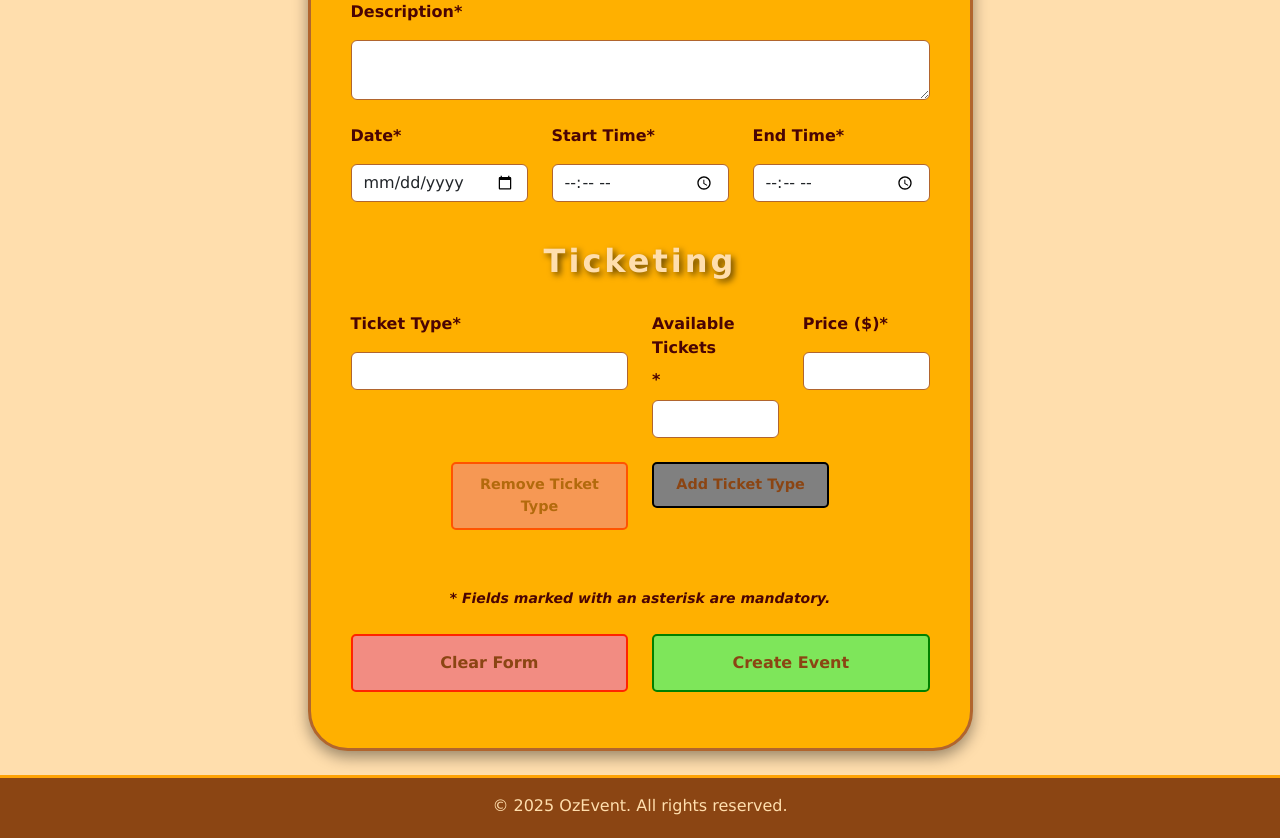
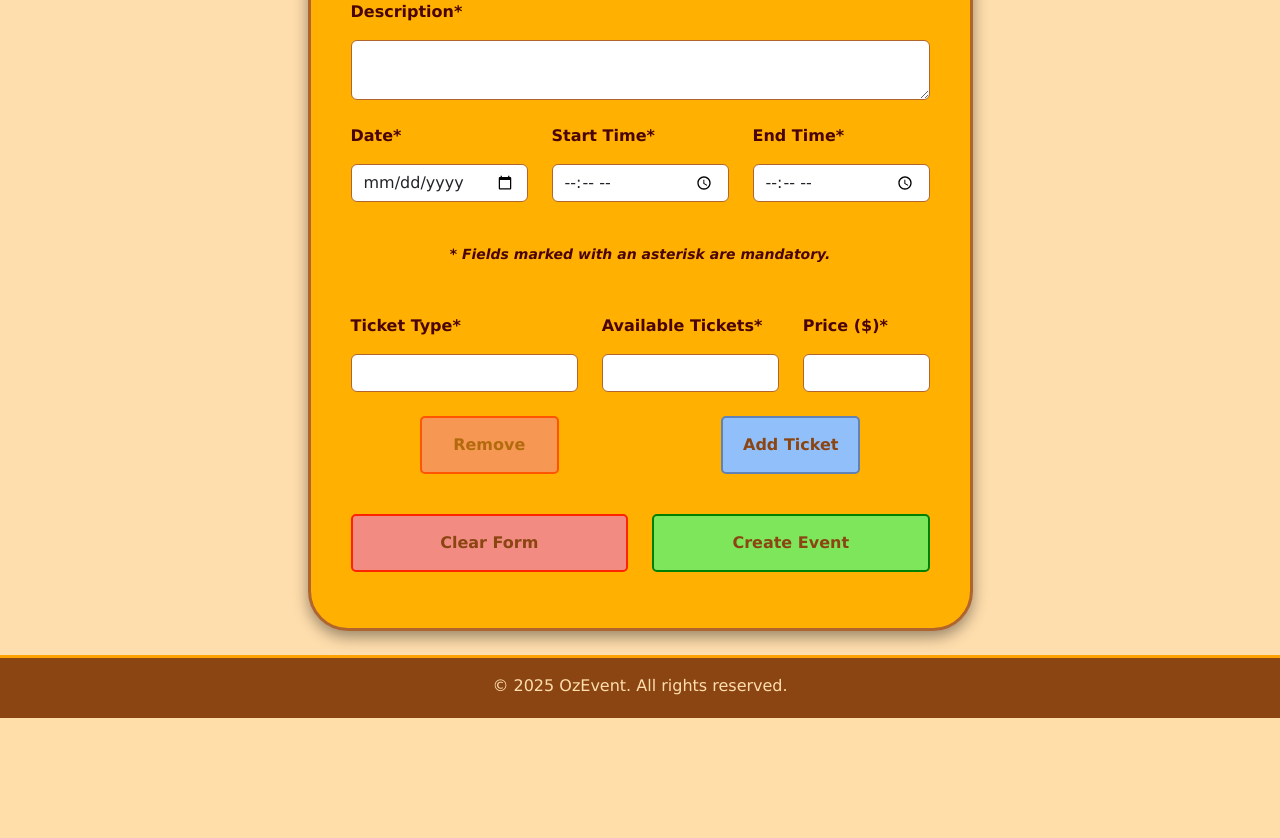
Before and after one commit to qarigby/IAB-207_A3_GRP-16, a Flask app: page /events/create in a window 1280 px wide. Shown: the part 753-1591 px from the top of the page. After the commit the page ends 1471 px from the top, so only its background shows below. Run offline with Flask 3, Linux system fonts and the light colour scheme; the visitor is signed in with stand-in values (Sample User, id 1); data comes from the database, SQL or seed files in the repository; some libraries are stand-ins or nearby versions.

Commit message:
Styling event creation form

```diff
--- a/a3_group_16/ozevent/static/style/main.css
+++ b/a3_group_16/ozevent/static/style/main.css
@@ -270,7 +270,9 @@ body {
 #buyTicketsBtn,
 #signOutBtn,
 #cancelBtn,
-#proceedBtn {
+#proceedBtn,
+#addTicketBtn,
+#removetTicketBtn {
     color: #8B4513;
     padding: 10px 20px;
     font-size: 1rem;
@@ -280,23 +282,27 @@ body {
     transition: all 0.5s ease;
 }
 
-#saveDraftBtn {
+#saveDraftBtn,
+#addTicketBtn {
     background: #90BFF9;
     border: 2px solid #6082B6;
 }
 
-#saveDraftBtn:hover {
+#saveDraftBtn:hover,
+#addTicketBtn:hover {
     background: #6495ED;
     color: white;
 }
 
 #discardEventBtn,
+#removeTicketBtn,
 #signOutBtn {
     background: #F28C82;
     border: 2px solid #FF2400;
 }
 
 #discardEventBtn:hover,
+#removeTicketBtn:hover,
 #signOutBtn:hover {
     background: #E34234;
     color: white;
@@ -616,31 +622,9 @@ background: #4CBB17;
     box-shadow: 0 0 8px rgba(0,0,0,0.08);
 }
 
-#remove-ticket {
-    background: #F28C82;
-    border: 2px solid #FF2400;
-}
+
 
 #remove-ticket:hover{
     background: #E34234;
     color: white;
 }
-
-#add-ticket {
-    background: grey;
-    border: 2px solid black;
-}
-
-#add-ticket:hover {
-    background: darkgray;
-    color: black;
-}
-
-#remove-ticket,
-#add-ticket {
-    font-size: 0.9rem;
-    font-weight: 600;
-    border-radius: 5px;
-    padding: 10px;
-    transition: all 0.5s ease;
-}
--- a/a3_group_16/ozevent/templates/events/create.html
+++ b/a3_group_16/ozevent/templates/events/create.html
@@ -104,21 +104,27 @@
                             </div>
                         </div>
 
-                        <!-- Ticketing Section -->
-                        <h3 class="form-subtitle pt-3 pb-4 text-center">Ticketing</h3>
+                        <!-- Mandatory Fields Disclaimer -->
+                        <div class="form-group row mt-3 mb-5">
+                            <div class="col-12 text-center">
+                                <small class="fst-italic">
+                                    <strong>*</strong> Fields marked with an asterisk are mandatory.
+                                </small>
+                            </div>
+                        </div>
 
                         <!-- Allowing for multiple ticket types per event -->
                         <div id="ticket-table">
                             {% for ticket_form in form.tickets %}
                             <div class="form-group row ticket-row">
                                 <!-- Ticket Type -->
-                                <div class="col-sm-6">
+                                <div class="col-sm-6 col-md-5">
                                     {{ ticket_form.ticket_type.label(class="form-label") }}<strong>*</strong>
                                     {{ ticket_form.ticket_type(class="form-control") }}
                                 </div>
 
                                 <!-- Available Tickets  -->
-                                <div class="col-sm-6 col-md-3">
+                                <div class="col-sm-6 col-md-4">
                                     {{ ticket_form.available_tickets.label(class="form-label") }}<strong>*</strong>
                                     {{ ticket_form.available_tickets(class="form-control") }}
                                 </div>
@@ -133,22 +139,13 @@
                         </div>
 
                         <!-- Add and remove ticket types -->
-                        <div class="form-group row justify-content-center pb-4">
-                            <div class="col-12 col-md-4 mb-3">
-                                <button type="button" class="btn w-100" id="remove-ticket">Remove Ticket Type</button>
+                        <div class="form-group row pb-3">
+                            <div class="col-6 d-flex justify-content-center">
+                                <button type="button" class="btn w-50" id="removeTicketBtn">Remove</button>
                             </div>
 
-                            <div class="col-12 col-md-4 mb-3">
-                                <button type="button" class="btn w-100" id="add-ticket">Add Ticket Type</button>
-                            </div>
-                        </div>
-
-                        <!-- Mandatory Fields Disclaimer -->
-                        <div class="form-group row mt-3">
-                            <div class="col-12 text-center">
-                                <small class="fst-italic">
-                                    <strong>*</strong> Fields marked with an asterisk are mandatory.
-                                </small>
+                            <div class="col-6 d-flex justify-content-center">
+                                <button type="button" class="btn w-50" id="addTicketBtn">Add Ticket</button>
                             </div>
                         </div>
 
@@ -170,8 +167,8 @@
     </section>
     <script>
         const container = document.getElementById('ticket-table');
-        const addButton = document.getElementById('add-ticket');
-        const removeButton = document.getElementById('remove-ticket');
+        const addButton = document.getElementById('addTicketBtn');
+        const removeButton = document.getElementById('removeTicketBtn');
 
         document.addEventListener('DOMContentLoaded', function() {
             var genreSelect = document.getElementById("genre");
@@ -196,7 +193,7 @@
         }
 
         // Add another ticket type
-        document.getElementById('add-ticket').addEventListener('click', function() {
+        document.getElementById('addTicketBtn').addEventListener('click', function() {
             let index = container.querySelectorAll('.form-group.row').length;
 
             // Fetch a blank template from a hidden field or template string
@@ -209,7 +206,7 @@
         });
 
         // Rempove last ticket type
-        document.getElementById('remove-ticket').addEventListener('click', function () {
+        document.getElementById('removeTicketBtn').addEventListener('click', function () {
             let ticketRows = container.querySelectorAll('.ticket-row');
 
             if (ticketRows.length > 1) {
```
